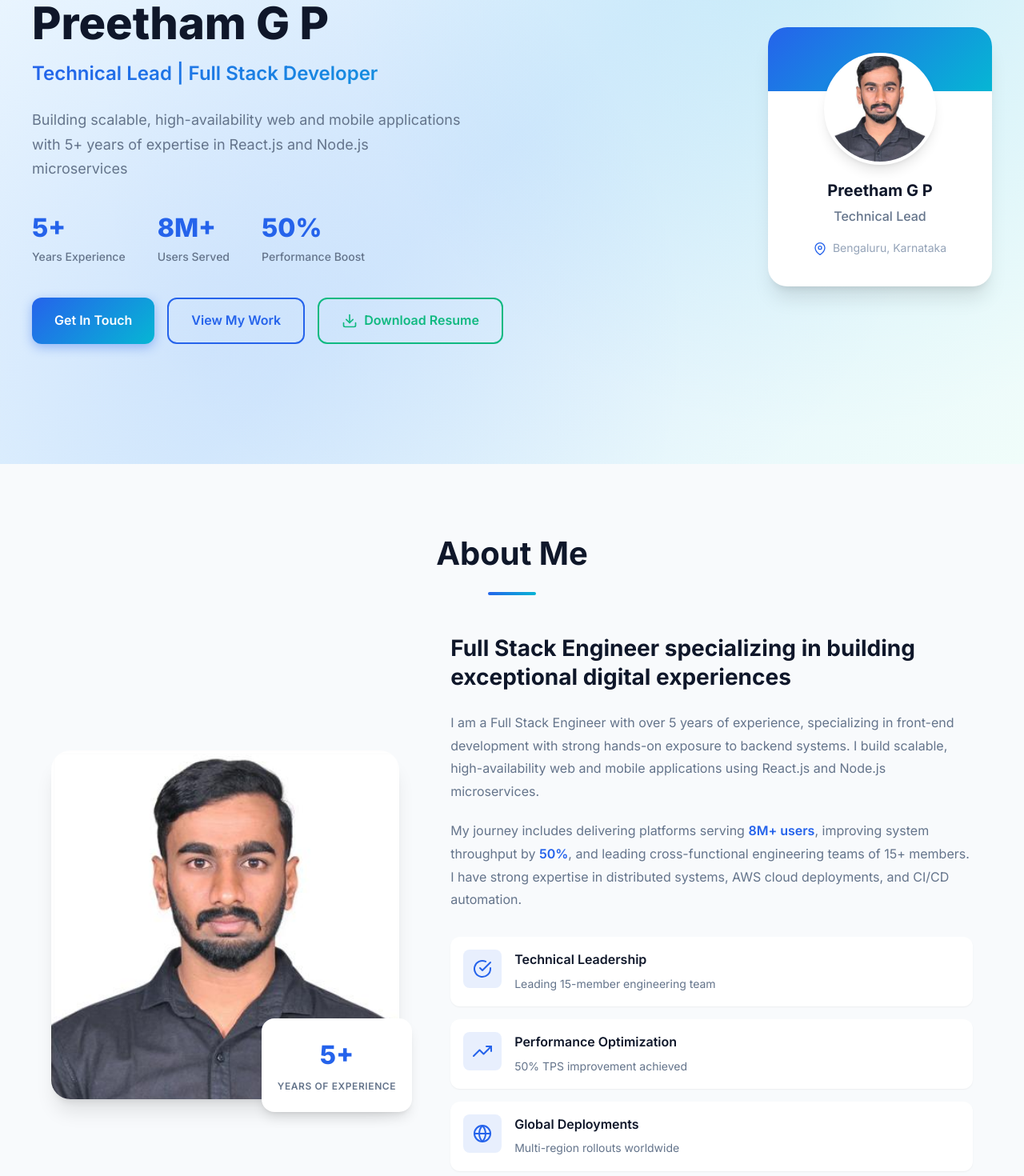
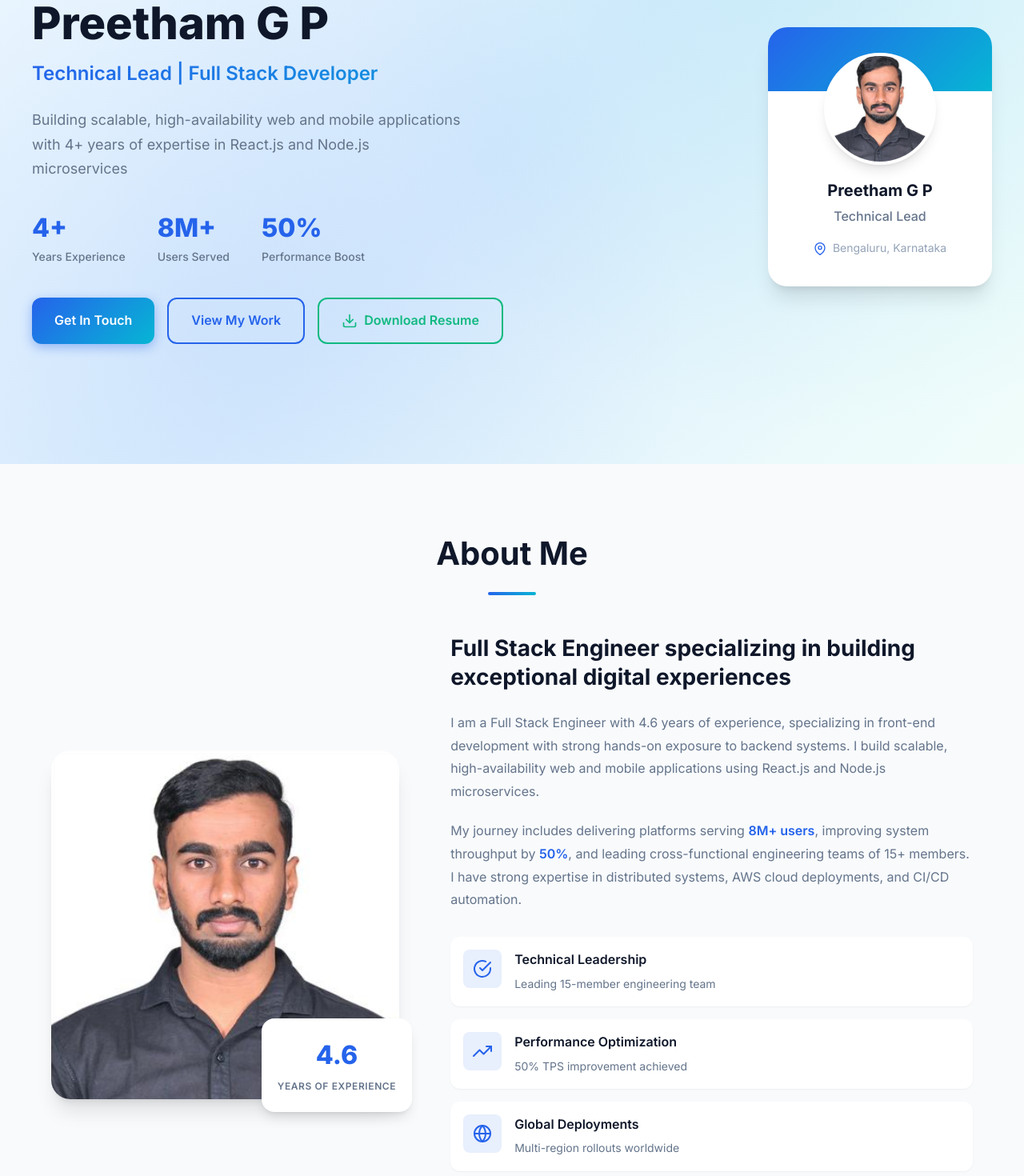
Before and after one commit to PREETHAMGP/PREETHAM_GP_Portfolio, a React (Create React App) app: page / in a window 1280 px wide. Shown: the part 220-1690 px from the top of the page at 80% size. Built offline with nearby package versions, Linux system fonts and the light colour scheme.

Commit message:
Update experience years from 5+ to 4.6 in About section and from 5+ to 4+ in Hero section

```diff
--- a/src/components/About.js
+++ b/src/components/About.js
@@ -13,14 +13,14 @@ const About = () => {
               <img src={profileImage} alt="Preetham G P" className="profile-photo" />
             </div>
             <div className="experience-badge">
-              <span className="years">5+</span>
+              <span className="years">4.6</span>
               <span className="text">Years of Experience</span>
             </div>
           </div>
           <div className="about-text">
             <h3>Full Stack Engineer specializing in building exceptional digital experiences</h3>
             <p>
-              I am a Full Stack Engineer with over 5 years of experience, specializing in front-end
+              I am a Full Stack Engineer with 4.6 years of experience, specializing in front-end
               development with strong hands-on exposure to backend systems. I build scalable,
               high-availability web and mobile applications using React.js and Node.js microservices.
             </p>
--- a/src/components/Hero.js
+++ b/src/components/Hero.js
@@ -16,11 +16,11 @@ const Hero = () => {
           <h2 className="hero-title">Technical Lead | Full Stack Developer</h2>
           <p className="hero-description">
             Building scalable, high-availability web and mobile applications
-            with 5+ years of expertise in React.js and Node.js microservices
+              with 4+ years of expertise in React.js and Node.js microservices
           </p>
           <div className="hero-stats">
             <div className="stat">
-              <span className="stat-number">5+</span>
+                <span className="stat-number">4+</span>
               <span className="stat-label">Years Experience</span>
             </div>
             <div className="stat">
```
